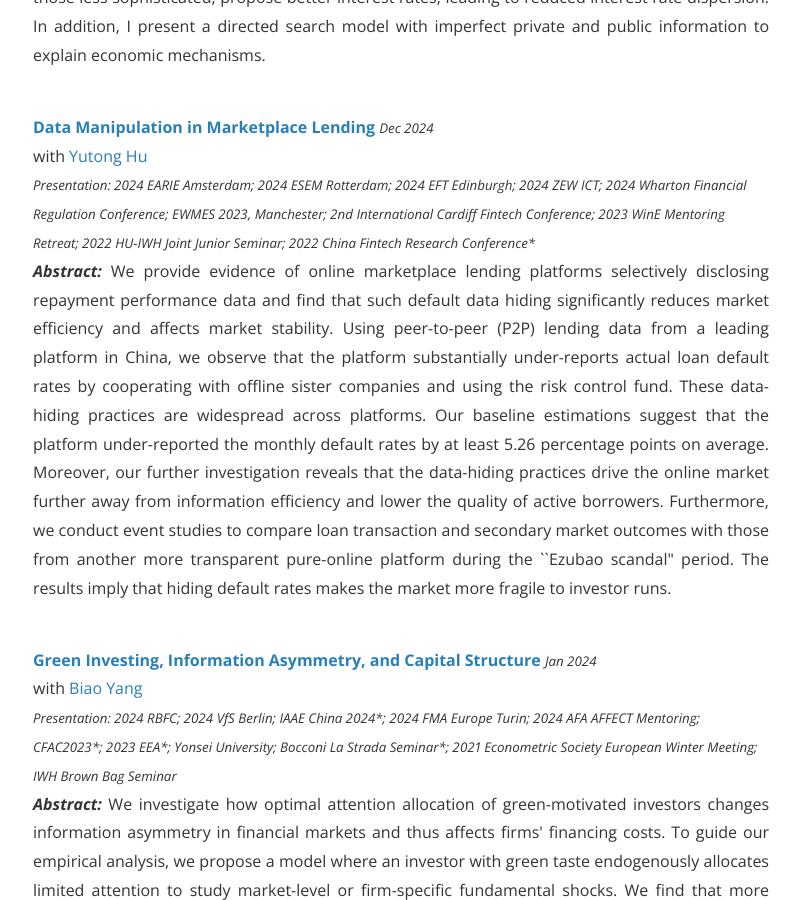
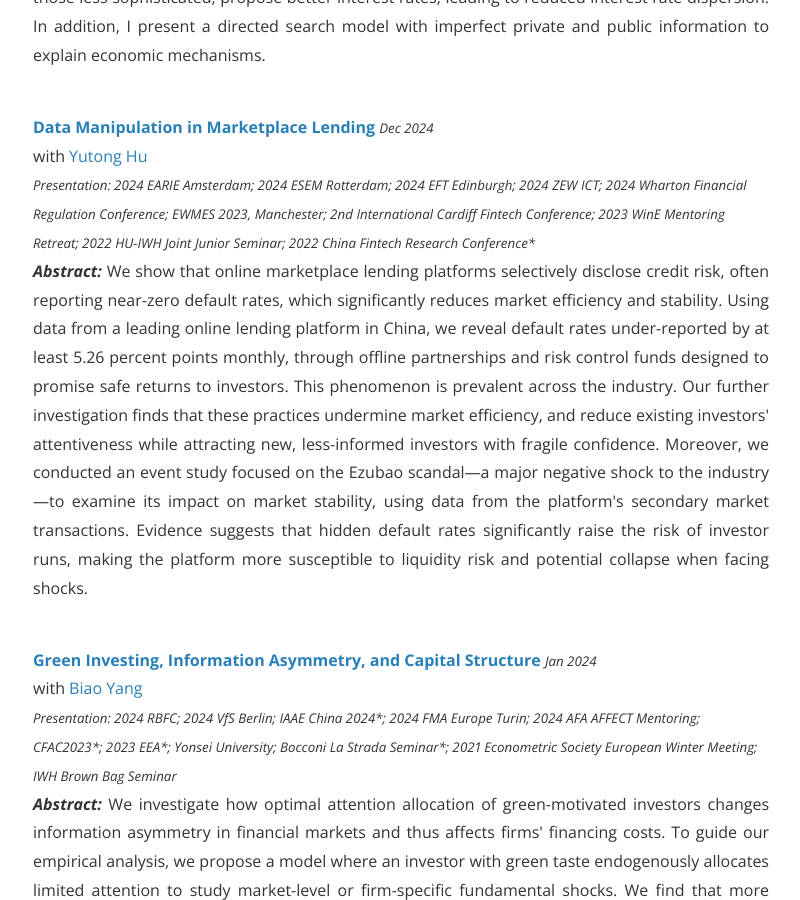
Before and after one commit to shasha-li/shasha-li.github.io, a Jekyll site: the page built from research.html, in a window 1280 px wide and 900 px high, scrolled down 703 px. Shown: the whole window, without its empty margins (239-1039 px from the left). Built offline with Jekyll 4.4.1, drawn with Linux system fonts in a browser that asks for light colours; nearby versions of some CDN libraries; comment, search, counter and statistics services are not loaded; a style sheet for code colours, icons or effects is not loaded.

Commit message:
Update research.html

```diff
--- a/research.html
+++ b/research.html
@@ -16,7 +16,7 @@ permalink: /research/
 <br>with <a href="https://www.london.edu/phd/profiles/yutong-hu">Yutong Hu</a><br>
 <em><small>Presentation: 2024 EARIE Amsterdam; 2024 ESEM Rotterdam; 2024 EFT Edinburgh; 2024 ZEW ICT; 2024 Wharton Financial Regulation Conference; EWMES 2023, Manchester; 2nd International Cardiff Fintech Conference; 2023 WinE Mentoring Retreat; 2022 HU-IWH Joint Junior Seminar; 2022 China Fintech Research Conference*</small></em>
 <p style="text-align:justify"><b><i>Abstract: </i>
-  </b> We provide evidence of online marketplace lending platforms selectively disclosing repayment performance data and find that such default data hiding significantly reduces market efficiency and affects market stability. Using peer-to-peer (P2P) lending data from a leading platform in China, we observe that the platform substantially under-reports actual loan default rates by cooperating with offline sister companies and using the risk control fund. These data-hiding practices are widespread across platforms. Our baseline estimations suggest that the platform under-reported the monthly default rates by at least 5.26 percentage points on average. Moreover, our further investigation reveals that the data-hiding practices drive the online market further away from information efficiency and lower the quality of active borrowers. Furthermore, we conduct event studies to compare loan transaction and secondary market outcomes with those from another more transparent pure-online platform during the ``Ezubao scandal" period. The results imply that hiding default rates makes the market more fragile to investor runs.
+  </b> We show that online marketplace lending platforms selectively disclose credit risk, often reporting near-zero default rates, which significantly reduces market efficiency and stability. Using data from a leading online lending platform in China, we reveal default rates under-reported by at least 5.26 percent points monthly, through offline partnerships and risk control funds designed to promise safe returns to investors. This phenomenon is prevalent across the industry.  Our further investigation finds that these practices undermine market efficiency, and reduce existing investors' attentiveness while attracting new, less-informed investors with fragile confidence.   Moreover, we conducted an event study focused on the Ezubao scandal—a major negative shock to the industry—to examine its impact on market stability, using data from the platform's secondary market transactions. Evidence suggests that hidden default rates significantly raise the risk of investor runs, making the platform more susceptible to liquidity risk and potential collapse when facing shocks.
   </p><br>
 
 <strong><a href="https://papers.ssrn.com/sol3/papers.cfm?abstract_id=4589189">Green Investing, Information Asymmetry, and Capital Structure</a></strong> </strong> <em><small> Jan 2024</small></em>
```
